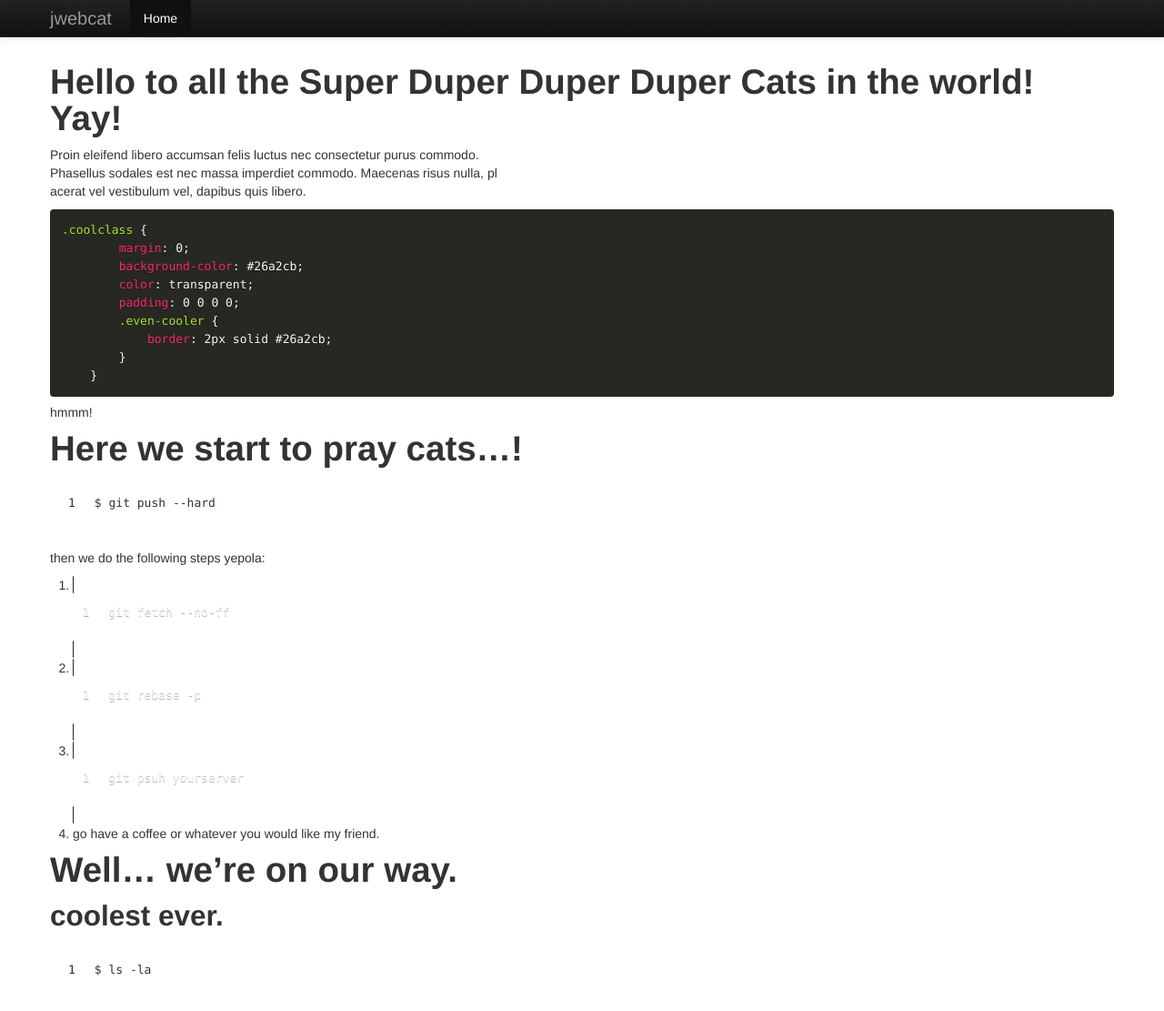
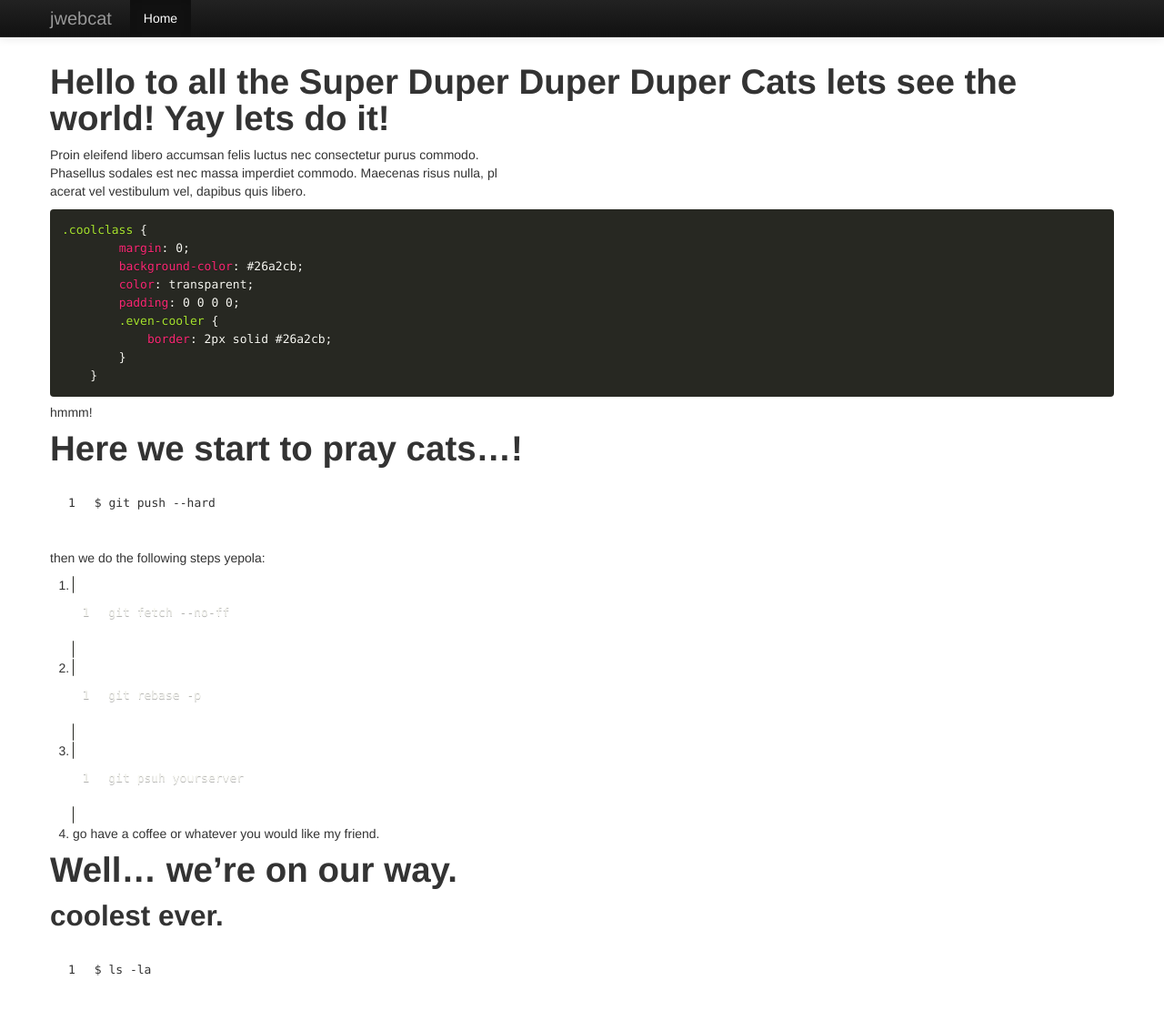
Before and after one commit to jwebcat/octorake-jekyll, a Jekyll site: the page built from index.markdown, in a window 1280 px wide and 1116 px high. Shown: the top 1111 px of the window at 91% size. Built offline with Jekyll 4.4.1, drawn with Linux system fonts in a browser that asks for light colours; nearby versions of some CDN libraries; Markdown is read by kramdown in place of the engine named in the settings.

Commit message:
change settings

```diff
--- a/index.markdown
+++ b/index.markdown
@@ -3,7 +3,7 @@ title: Hello, Catz
 layout: default
 ---
 
-# Hello to all the Super Duper Duper Duper Cats in the world! Yay!
+# Hello to all the Super Duper Duper Duper Cats lets see the world! Yay lets do it!
 
 Proin eleifend libero accumsan felis luctus nec consectetur purus commodo. \
 Phasellus sodales est nec massa imperdiet commodo. Maecenas risus nulla, pl\
--- a/mixture.json
+++ b/mixture.json
@@ -14,7 +14,7 @@
     "templateDefaultPage": "index",
     "type": "mixture",
     "useCompass": true,
-    "simpleModePartnerServer": "http:localhost:4000",
+    "simpleModePartnerServer": "http://localhost:4000",
     "modelSource": null,
     "domain": null
 }
```
